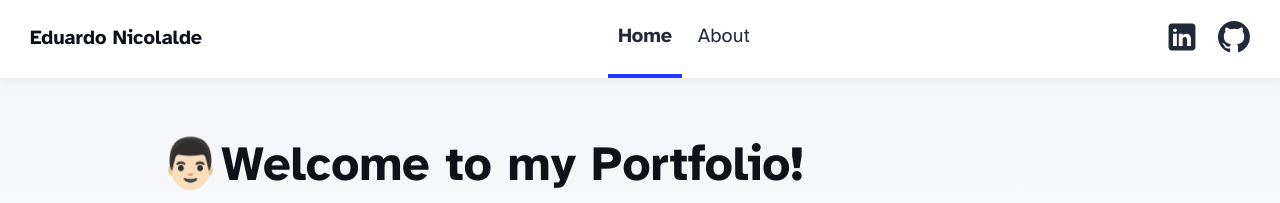
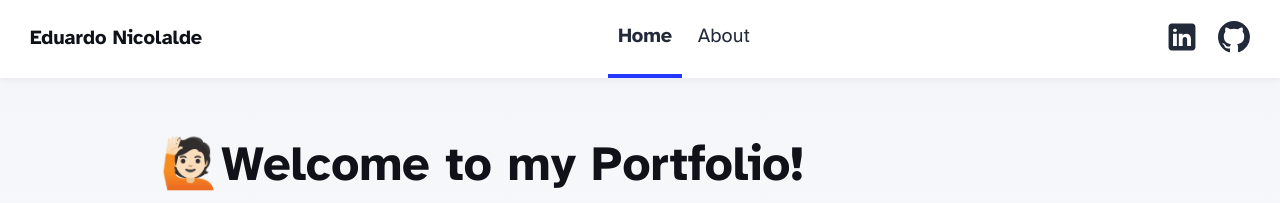
Before and after one commit to eduanico/portfolio, an Astro site: page / in a window 1280 px wide. Shown: the top 203 px of the page. Built offline with nearby package versions, Linux system fonts and the light colour scheme; Astro itself is replaced by a stand-in of ours; grey boxes are pictures that could not be loaded.

Commit message:
Update index.astro

```diff
--- a/src/pages/index.astro
+++ b/src/pages/index.astro
@@ -76,7 +76,7 @@ const posts = (await getCollection('service')).sort((a, b) => a.data.pubDate.val
   <body>
     <Header title={SITE_TITLE} />
     <main>
-      <h2>👨🏻Welcome to my Portfolio!</h2>
+      <h2>🙋🏻Welcome to my Portfolio!</h2>
       <section>
         <ul>
           {
```
